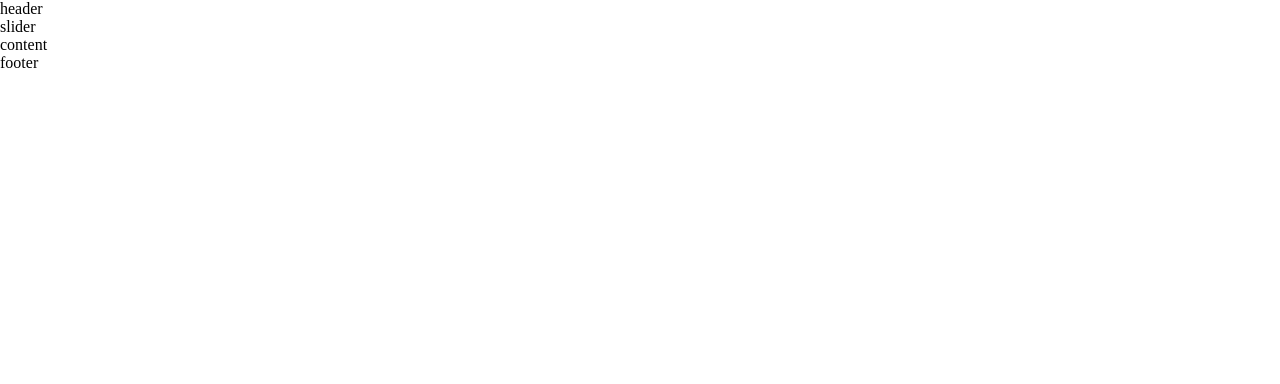
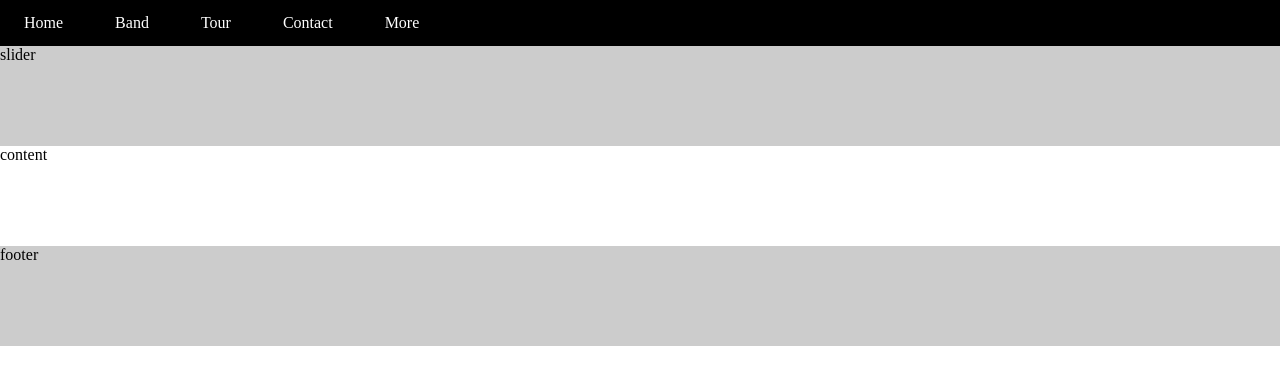
Before and after one commit to nukatha1996/NCT_The_band, a plain HTML site: page index.html in a window 1280 px wide. Drawn offline with Linux system fonts and the light colour scheme.

Commit message:
create header

```diff
--- a/css/style.css
+++ b/css/style.css
@@ -3,3 +3,45 @@
     margin: 0;
     box-sizing: border-box;
 }
+
+#main {
+
+}
+
+#header {
+    height: 46px;
+    background-color: #000;
+}
+
+#nav {
+
+}
+
+#nav li {
+    color: #fff;
+    padding: 0 24px;
+    display: inline-block
+}
+
+#nav li a {
+    line-height: 46px;
+}
+
+#nav .subnav {
+    display: none;
+}
+
+#slider {
+    height: 100px;
+    background-color: #ccc;
+}
+
+#content {
+    height: 100px;
+    background-color: #fff;
+}
+
+#footer {
+    height: 100px;
+    background-color: #ccc;
+}
--- a/index.html
+++ b/index.html
@@ -10,7 +10,20 @@
 <body>
     <div id="main">
         <div id="header">
-            header
+            <ul id="nav">
+                <li><a href=""></a>Home</li>
+                <li><a href=""></a>Band</li>
+                <li><a href=""></a>Tour</li>
+                <li><a href=""></a>Contact</li>
+                <li>
+                    <a href=""></a>More
+                    <ul class="subnav">
+                        <li><a href=""></a>Merchandise</li>
+                        <li><a href=""></a>Extras</li>
+                        <li><a href=""></a>Media</li>
+                    </ul>
+                </li>
+            </ul>
         </div>
 
         <div id="slider">
```
